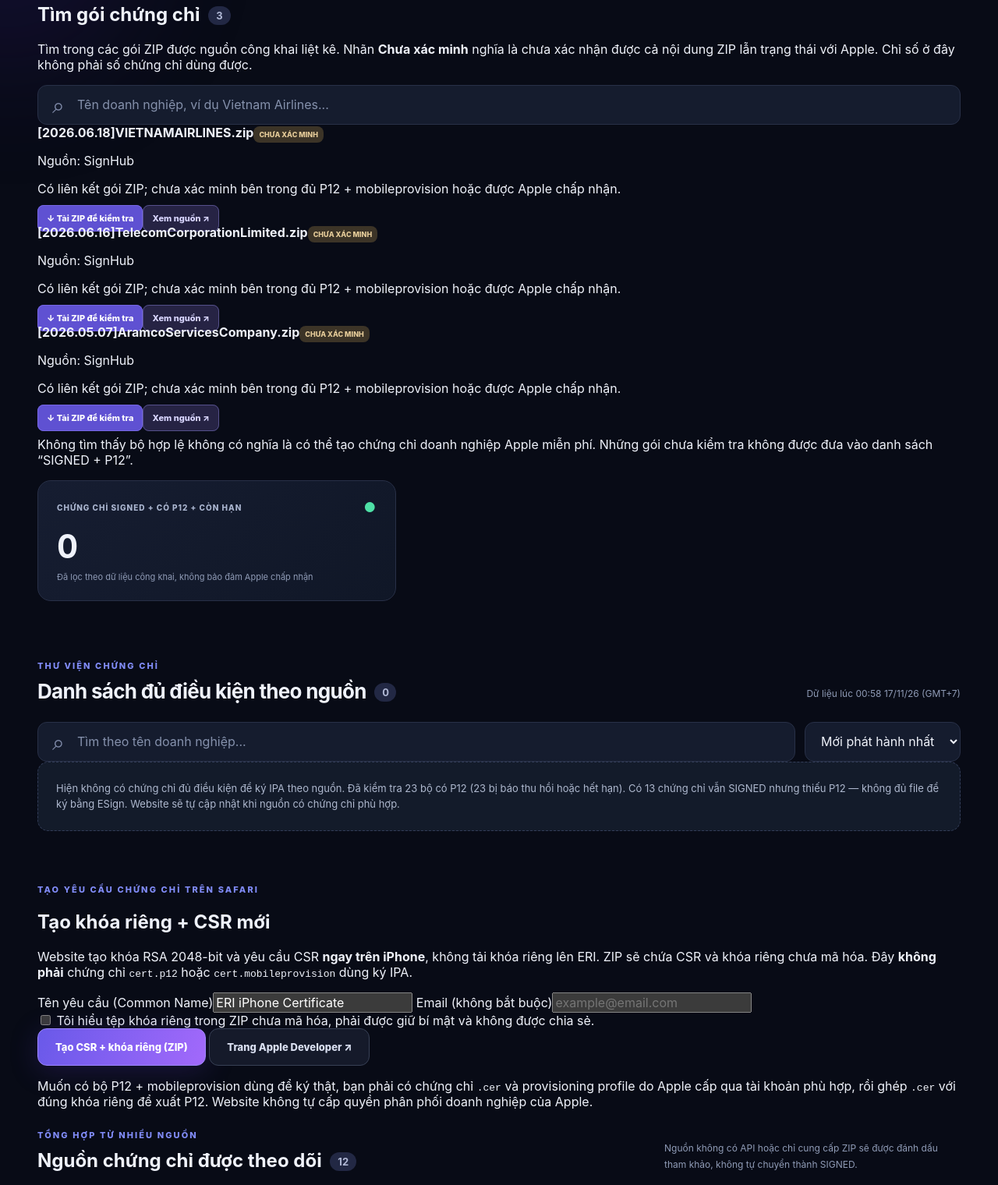
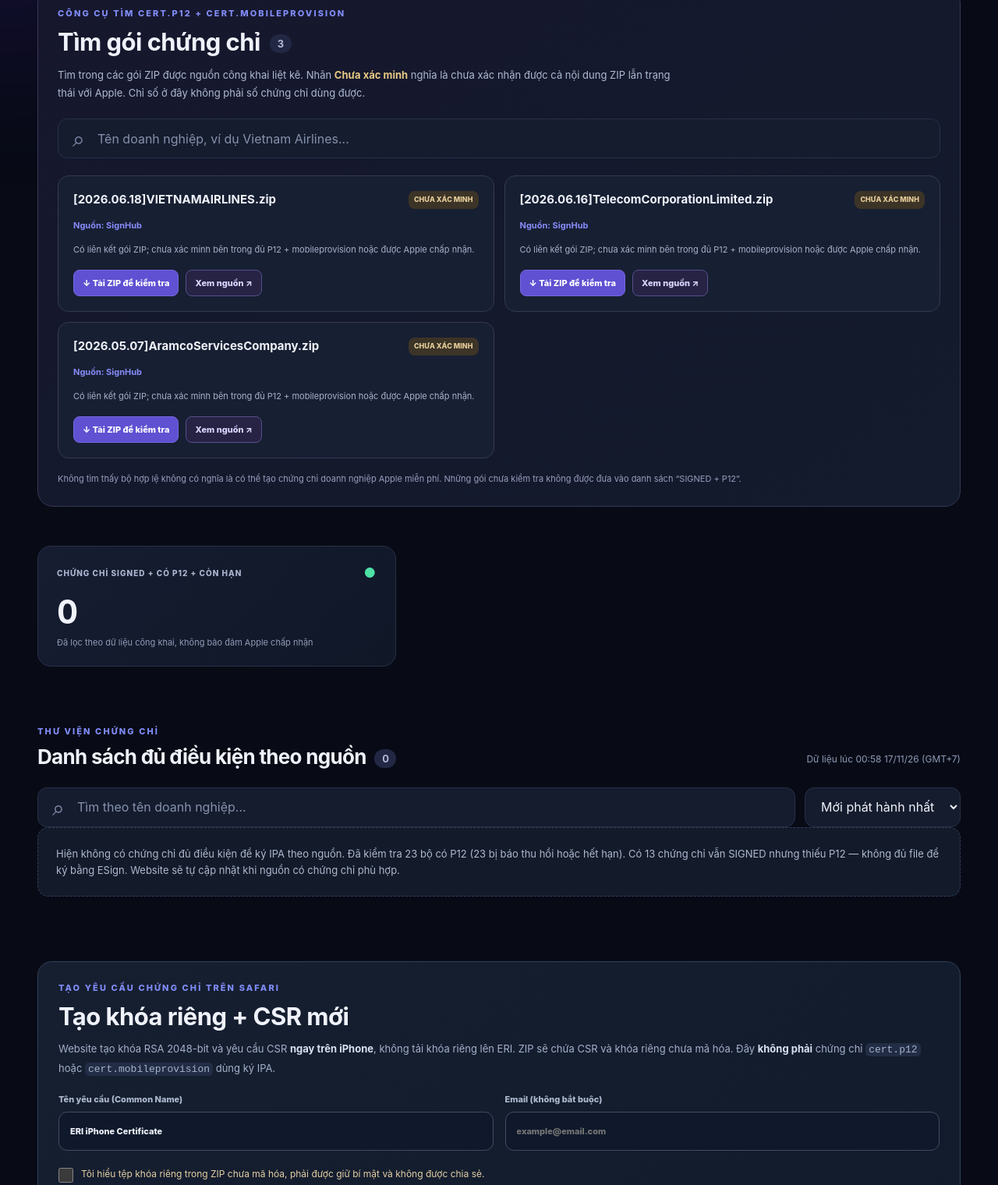
Before and after one commit to boyngheoanvat-ctrl/Ch-ng-ch-, a plain HTML site: page index.html in a window 1280 px wide. Shown: the part 678-2198 px from the top of the page at 78% size. Drawn offline with Linux system fonts and the light colour scheme.

Commit message:
Style interactive certificate finder and private CSR generator for mobile Safari

```diff
--- a/styles.css
+++ b/styles.css
@@ -25,3 +25,38 @@
 .source-card-footer a{color:#b8b4ff;font-weight:800;white-space:nowrap}
 @media(max-width:960px){.source-grid{grid-template-columns:repeat(2,minmax(0,1fr))}}
 @media(max-width:700px){.source-library-heading{display:block}.source-hint{margin-top:12px}.source-grid{grid-template-columns:1fr}.source-library-heading h2{font-size:21px}}
+
+/* ERI Certificate Finder */
+.finder{scroll-margin-top:22px;margin:14px 0 50px;padding:25px;border:1px solid #393756;background:linear-gradient(145deg,#16172d,#131b2c);border-radius:20px}
+.finder h2,.csr-tool h2{font-size:clamp(23px,3vw,31px);letter-spacing:-.55px;margin:11px 0 12px}
+.finder-description{font-size:13px;color:#aebbd3;max-width:800px;line-height:1.75}
+.finder-description strong{color:#e7c985}
+.finder-search{margin:22px 0}
+.package-grid{display:grid;grid-template-columns:repeat(2,minmax(0,1fr));gap:13px}
+.package-card{border:1px solid #343953;background:#171f32;padding:19px;border-radius:14px;display:flex;flex-direction:column;gap:12px;min-width:0}
+.package-heading{display:flex;align-items:flex-start;flex-wrap:wrap;gap:10px;justify-content:space-between}
+.package-heading strong{overflow-wrap:anywhere;font-size:15px;line-height:1.4;max-width:100%}
+.package-card p{margin:0;font-size:11px;line-height:1.7;color:#a7b2cb}
+.package-source{color:#878bf8!important;font-weight:700}
+.package-actions{display:flex;gap:9px;flex-wrap:wrap;margin-top:auto;padding-top:5px}
+.finder-empty{border:1px dashed #40465e;border-radius:13px;padding:20px;color:#adb8d0;line-height:1.65;font-size:12px}
+.finder-empty[hidden]{display:none}
+.finder-note{font-size:11px;color:#9a9dbd;line-height:1.7;margin:17px 0 0}
+.csr-tool{scroll-margin-top:18px;margin:15px 0 55px;border:1px solid #334159;border-radius:18px;padding:26px;background:linear-gradient(135deg,#161f30,#111b2c)}
+.csr-tool>p{font-size:13px;line-height:1.8;color:#a4b1ca;margin:10px 0 0}
+.csr-tool>p strong{color:#d8e2f5}
+.csr-tool code{background:#222d45;border-radius:5px;padding:1px 4px;overflow-wrap:anywhere}
+.csr-fields{display:grid;grid-template-columns:repeat(2,minmax(0,1fr));gap:15px;margin:20px 0}
+.csr-fields label{display:flex;flex-direction:column;gap:9px;font-size:11px;font-weight:800;color:#aebad0}
+.csr-fields input{width:100%;height:50px;background:#0f192b;color:#f0f3fc;border:1px solid #414c62;padding:0 14px;border-radius:11px}
+.csr-ack{display:flex;align-items:flex-start;gap:10px;font-size:12px;line-height:1.6;color:#e4cfa5;max-width:800px}
+.csr-ack input{accent-color:#7b78e9;flex-shrink:0;width:19px;height:19px;margin:2px 0 0}
+.csr-actions{display:flex;gap:12px;flex-wrap:wrap;margin:20px 0 0}
+.csr-status{min-height:22px;margin-top:12px;font-size:12px;color:#afe7c9;line-height:1.6}
+.csr-clarify{border-top:1px solid #35425a;margin-top:20px!important;padding-top:17px;font-size:12px!important}
+@media(max-width:720px){
+.finder,.csr-tool{padding:18px;margin-bottom:33px}
+.package-grid,.csr-fields{grid-template-columns:1fr}
+.package-actions{gap:7px}
+.csr-actions .primary,.csr-actions .secondary{width:100%;justify-content:center}
+}
```
